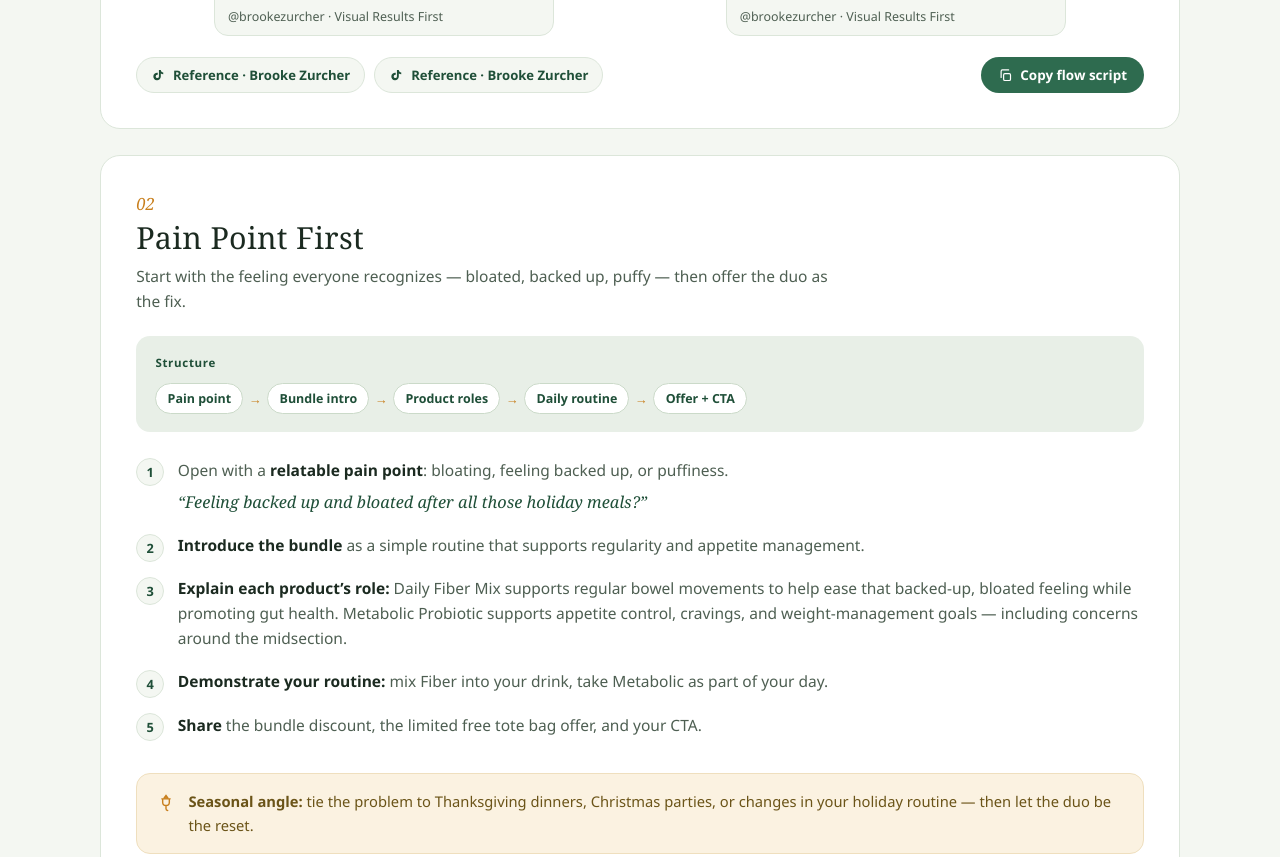
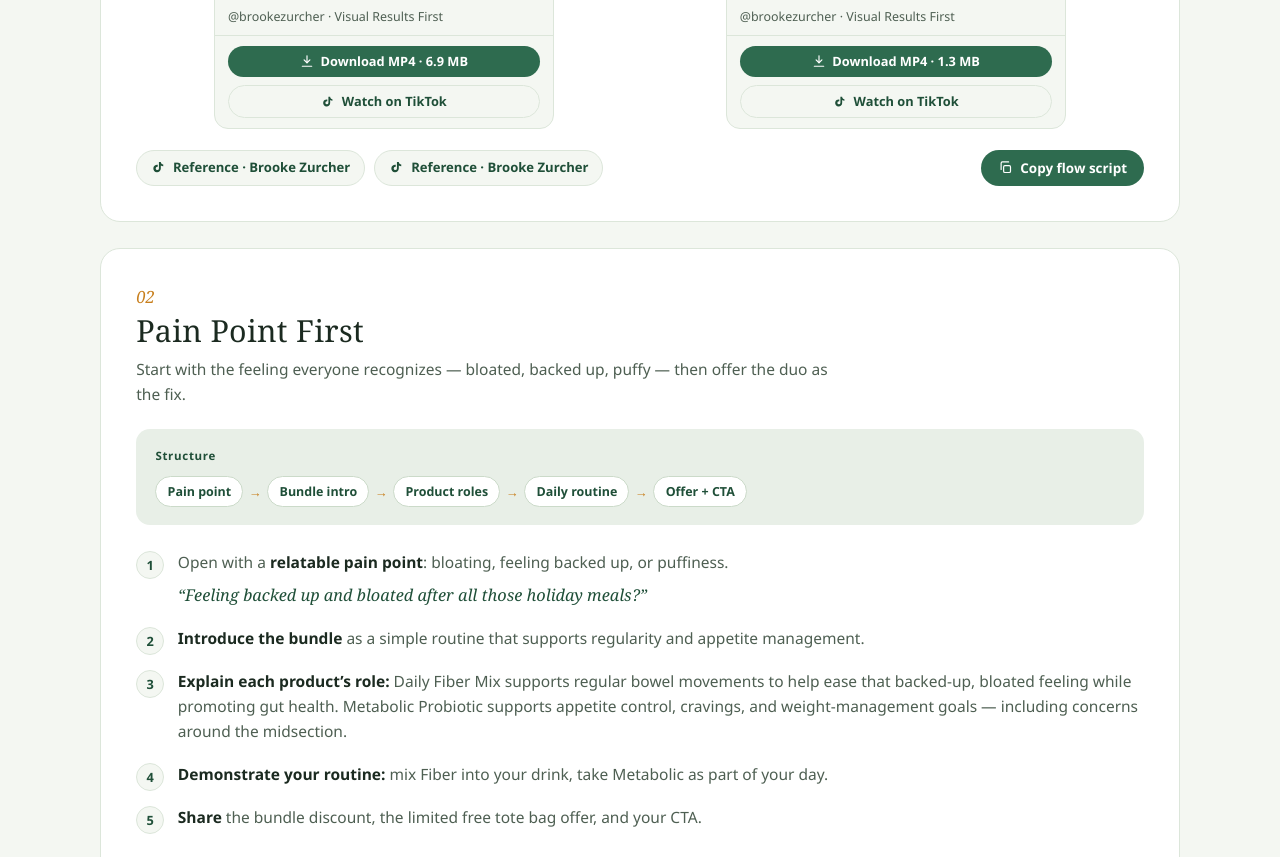
Before and after one commit to wonderblueken-afk/fiber-metabolic-duo-creator-brief, a plain HTML site: page index.html in a window 1280 px wide. Shown: the part 4369-5226 px from the top of the page. Drawn offline with Linux system fonts and the light colour scheme; a web font is replaced by a local one.

Commit message:
Add MP4 download buttons and TikTok links to reference videos

```diff
--- a/index.html
+++ b/index.html
@@ -293,6 +293,19 @@
     background:var(--pine);color:#F6E7CF;border-radius:999px;padding:.5rem 1rem;font-size:.82rem;font-weight:700;
   }
   .video-fallback .pf-watch svg{width:14px;height:14px}
+  .video-actions{display:flex;flex-wrap:wrap;gap:.5rem;padding:.6rem .8rem;border-top:1px solid var(--line)}
+  .video-actions a{
+    flex:1 1 auto;min-width:120px;display:inline-flex;align-items:center;justify-content:center;gap:.4rem;
+    border-radius:999px;padding:.5rem .85rem;font-size:.8rem;font-weight:700;text-decoration:none;line-height:1.2;
+  }
+  .video-actions svg{width:14px;height:14px;flex:0 0 auto}
+  .btn-mp4{background:var(--green);color:#fff}
+  .btn-mp4:hover{background:var(--green-2)}
+  .btn-tiktok{background:transparent;color:var(--green-2);border:1px solid var(--line)}
+  .btn-tiktok:hover{border-color:var(--green)}
+  @media (max-width:480px){
+    .video-actions a{min-width:calc(50% - .25rem)}
+  }
   .copy-btn{
     display:inline-flex;align-items:center;gap:.45rem;
     font-family:var(--font-body);font-size:.84rem;font-weight:700;
@@ -555,10 +568,30 @@
           <figure class="video-card">
             <iframe src="https://www.tiktok.com/embed/v2/7630695553407520030" title="TikTok reference — Visual Results First, @brookezurcher" loading="lazy" allow="autoplay; encrypted-media; picture-in-picture; fullscreen">></iframe>
             <figcaption>@brookezurcher · Visual Results First</figcaption>
+            <div class="video-actions">
+              <a class="btn-mp4" href="videos/7630695553407520030.mp4" download="brookezurcher-visual-1.mp4">
+                <svg viewBox="0 0 24 24" fill="none" stroke="currentColor" stroke-width="2" stroke-linecap="round" stroke-linejoin="round" aria-hidden="true"><path d="M12 3v12"/><path d="M7 10l5 5 5-5"/><path d="M4 21h16"/></svg>
+                Download MP4 · 6.9 MB
+              </a>
+              <a class="btn-tiktok" href="https://www.tiktok.com/@brookezurcher/video/7630695553407520030" target="_blank" rel="noopener">
+                <svg viewBox="0 0 24 24" fill="currentColor" aria-hidden="true"><path d="M19.6 7.1c-2.1 0-3.8-1.7-3.9-3.8V3h-3v10.4a2.6 2.6 0 1 1-2.6-2.6c.2 0 .5 0 .7.1V7.7a6 6 0 1 0 4.9 5.9v-4.9a7 7 0 0 0 3.9 1.2v-2.8z"/></svg>
+                Watch on TikTok
+              </a>
+            </div>
           </figure>
           <figure class="video-card">
             <iframe src="https://www.tiktok.com/embed/v2/7629526632776092958" title="TikTok reference — Visual Results First, @brookezurcher" loading="lazy" allow="autoplay; encrypted-media; picture-in-picture; fullscreen">></iframe>
             <figcaption>@brookezurcher · Visual Results First</figcaption>
+            <div class="video-actions">
+              <a class="btn-mp4" href="videos/7629526632776092958.mp4" download="brookezurcher-visual-2.mp4">
+                <svg viewBox="0 0 24 24" fill="none" stroke="currentColor" stroke-width="2" stroke-linecap="round" stroke-linejoin="round" aria-hidden="true"><path d="M12 3v12"/><path d="M7 10l5 5 5-5"/><path d="M4 21h16"/></svg>
+                Download MP4 · 1.3 MB
+              </a>
+              <a class="btn-tiktok" href="https://www.tiktok.com/@brookezurcher/video/7629526632776092958" target="_blank" rel="noopener">
+                <svg viewBox="0 0 24 24" fill="currentColor" aria-hidden="true"><path d="M19.6 7.1c-2.1 0-3.8-1.7-3.9-3.8V3h-3v10.4a2.6 2.6 0 1 1-2.6-2.6c.2 0 .5 0 .7.1V7.7a6 6 0 1 0 4.9 5.9v-4.9a7 7 0 0 0 3.9 1.2v-2.8z"/></svg>
+                Watch on TikTok
+              </a>
+            </div>
           </figure>
         </div>
       </div>
@@ -621,6 +654,16 @@
           <figure class="video-card">
             <iframe src="https://www.tiktok.com/embed/v2/7537819850115271950" title="TikTok reference — Pain Point First, @ttsshopfinds" loading="lazy" allow="autoplay; encrypted-media; picture-in-picture; fullscreen">></iframe>
             <figcaption>@ttsshopfinds · Pain Point First</figcaption>
+            <div class="video-actions">
+              <a class="btn-mp4" href="videos/7537819850115271950.mp4" download="ttsshopfinds-pain.mp4">
+                <svg viewBox="0 0 24 24" fill="none" stroke="currentColor" stroke-width="2" stroke-linecap="round" stroke-linejoin="round" aria-hidden="true"><path d="M12 3v12"/><path d="M7 10l5 5 5-5"/><path d="M4 21h16"/></svg>
+                Download MP4 · 0.7 MB
+              </a>
+              <a class="btn-tiktok" href="https://www.tiktok.com/@ttsshopfinds/video/7537819850115271950" target="_blank" rel="noopener">
+                <svg viewBox="0 0 24 24" fill="currentColor" aria-hidden="true"><path d="M19.6 7.1c-2.1 0-3.8-1.7-3.9-3.8V3h-3v10.4a2.6 2.6 0 1 1-2.6-2.6c.2 0 .5 0 .7.1V7.7a6 6 0 1 0 4.9 5.9v-4.9a7 7 0 0 0 3.9 1.2v-2.8z"/></svg>
+                Watch on TikTok
+              </a>
+            </div>
           </figure>
           <a class="video-fallback" href="https://www.tiktok.com/@theavenuerose/video/7642019644408139038" target="_blank" rel="noopener">
             <span class="pf-play">
@@ -695,6 +738,16 @@
           <figure class="video-card">
             <iframe src="https://www.tiktok.com/embed/v2/7692365695807409439" title="TikTok reference — Offer First, @nicollmontoya.creator" loading="lazy" allow="autoplay; encrypted-media; picture-in-picture; fullscreen">></iframe>
             <figcaption>@nicollmontoya.creator · Offer First</figcaption>
+            <div class="video-actions">
+              <a class="btn-mp4" href="videos/7692365695807409439.mp4" download="nicollmontoya-offer.mp4">
+                <svg viewBox="0 0 24 24" fill="none" stroke="currentColor" stroke-width="2" stroke-linecap="round" stroke-linejoin="round" aria-hidden="true"><path d="M12 3v12"/><path d="M7 10l5 5 5-5"/><path d="M4 21h16"/></svg>
+                Download MP4 · 8.2 MB
+              </a>
+              <a class="btn-tiktok" href="https://www.tiktok.com/@nicollmontoya.creator/video/7692365695807409439" target="_blank" rel="noopener">
+                <svg viewBox="0 0 24 24" fill="currentColor" aria-hidden="true"><path d="M19.6 7.1c-2.1 0-3.8-1.7-3.9-3.8V3h-3v10.4a2.6 2.6 0 1 1-2.6-2.6c.2 0 .5 0 .7.1V7.7a6 6 0 1 0 4.9 5.9v-4.9a7 7 0 0 0 3.9 1.2v-2.8z"/></svg>
+                Watch on TikTok
+              </a>
+            </div>
           </figure>
         </div>
       </div>
```
